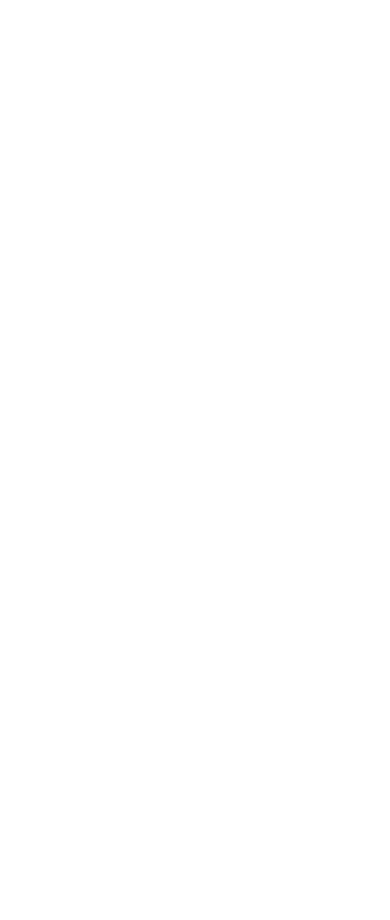
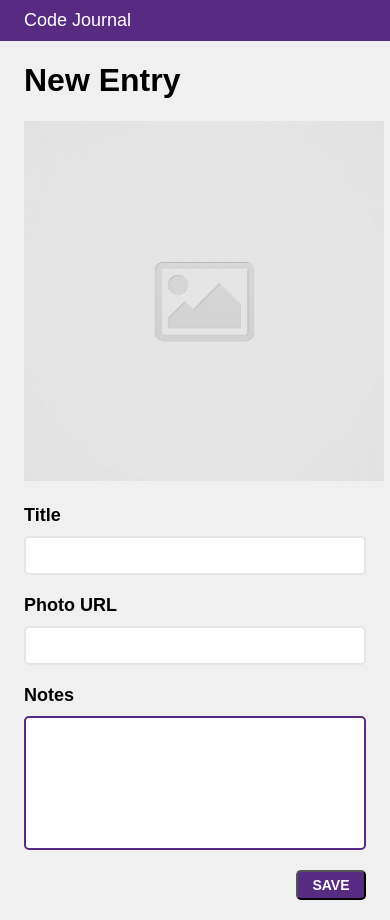
Before and after one commit to gino-hong/code-journal, a website: page index.html in a window 390 px wide. Before the commit the page ends 844 px from the top, so only its background shows below. Drawn offline with nearby package versions, Linux system fonts and the light colour scheme; a web font is replaced by a local one.

Commit message:
Responsive layout. #1

```diff
--- a/css/styles.css
+++ b/css/styles.css
@@ -0,0 +1,73 @@
+body {
+  background-color: rgb(240 240 240);
+}
+
+label,
+h1,
+button {
+  font-family: "Proza Libre", sans-serif;
+  font-weight: 900;
+}
+
+label {
+  font-size: 18px;
+}
+
+input,
+textarea {
+  font-family: "Open Sans", sans-serif;
+  font-size: 14px;
+  padding: 8px;
+  border-radius: 5px;
+}
+
+img {
+  width: 360px;
+}
+
+header {
+  font-family: "Proza Libre", sans-serif;
+  font-size: 18px;
+  background-color: #562b81;
+  color: white;
+  padding: 10px 0;
+}
+
+input {
+  border-color: #e5e5e5;
+  border-style: solid;
+}
+
+textarea {
+  resize: none;
+  border-width: 2px;
+  border-color: #562b81;
+}
+
+label,
+input,
+textarea {
+  display: block;
+  width: 100%;
+}
+
+button {
+  background-color: #562b81;
+  color: white;
+  border-radius: 5px;
+  width: 70px;
+  padding: 5px;
+  font-size: 14px;
+}
+
+.text-align-right {
+  text-align: right;
+}
+
+.mb10 {
+  margin-bottom: 10px;
+}
+
+.mb20 {
+  margin-bottom: 20px;
+}
--- a/index.html
+++ b/index.html
@@ -13,11 +13,48 @@
   <link rel="stylesheet" href="css/reset.css">
   <link rel="stylesheet" href="css/layout.css">
   <link rel="stylesheet" href="css/styles.css">
+  <link rel="preconnect" href="https://fonts.googleapis.com">
+  <link rel="preconnect" href="https://fonts.gstatic.com" crossorigin>
+  <link href="https://fonts.googleapis.com/css2?family=Open+Sans&family=Proza+Libre&display=swap" rel="stylesheet">
 </head>
 <body>
   <header>
+    <div class="container">
+      <div class="row">
+        <div class="column-full">
+          Code Journal
+        </div>
+      </div>
+    </div>
   </header>
   <main>
+    <div data-view="entry-form">
+      <form class="container">
+        <div class="row column-full">
+          <h1>New Entry</h1>
+        </div>
+        <div class="row">
+          <div class="column-half mb20">
+            <img src="images/placeholder-image-square.jpg" alt="placeholder">
+          </div>
+          <div class="column-half">
+            <label class="mb10" for="title">Title</label>
+            <input class="mb20" type="text" id="title" name="title" required>
+            <label class="mb10" for="photoUrl">Photo URL</label>
+            <input class="mb20" type="url" id="photoUrl" name="photoUrl" required>
+          </div>
+        </div>
+        <div class="row">
+          <div class="column-full">
+            <label class="mb10" for="notes">Notes</label>
+            <textarea class="mb20" id="notes" name="notes" rows="6" required></textarea>
+            <div class="text-align-right">
+              <button class="mb20" type="submit">SAVE</button>
+            </div>
+          </div>
+        </div>
+      </form>
+    </div>
   </main>
   <script src="js/data.js"></script>
   <script src="js/main.js"></script>
```
